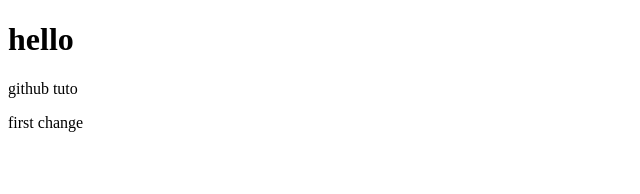
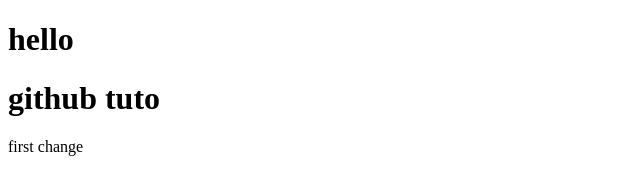
Before and after one commit to RamvigneshA/dumy, a plain HTML site: page index.html in a window 1280 px wide. Shown: the whole page, without its empty margins (0-640 px from the left). Drawn offline with Linux system fonts and the light colour scheme.

Commit message:
Update index.html

```diff
--- a/index.html
+++ b/index.html
@@ -7,7 +7,7 @@
 </head>
 <body>
     <h1>hello</h1>
-    <p>github tuto</p>
+    <h1>github tuto</h1>
     <p>first change</p>
 </body>
 </html>
```
